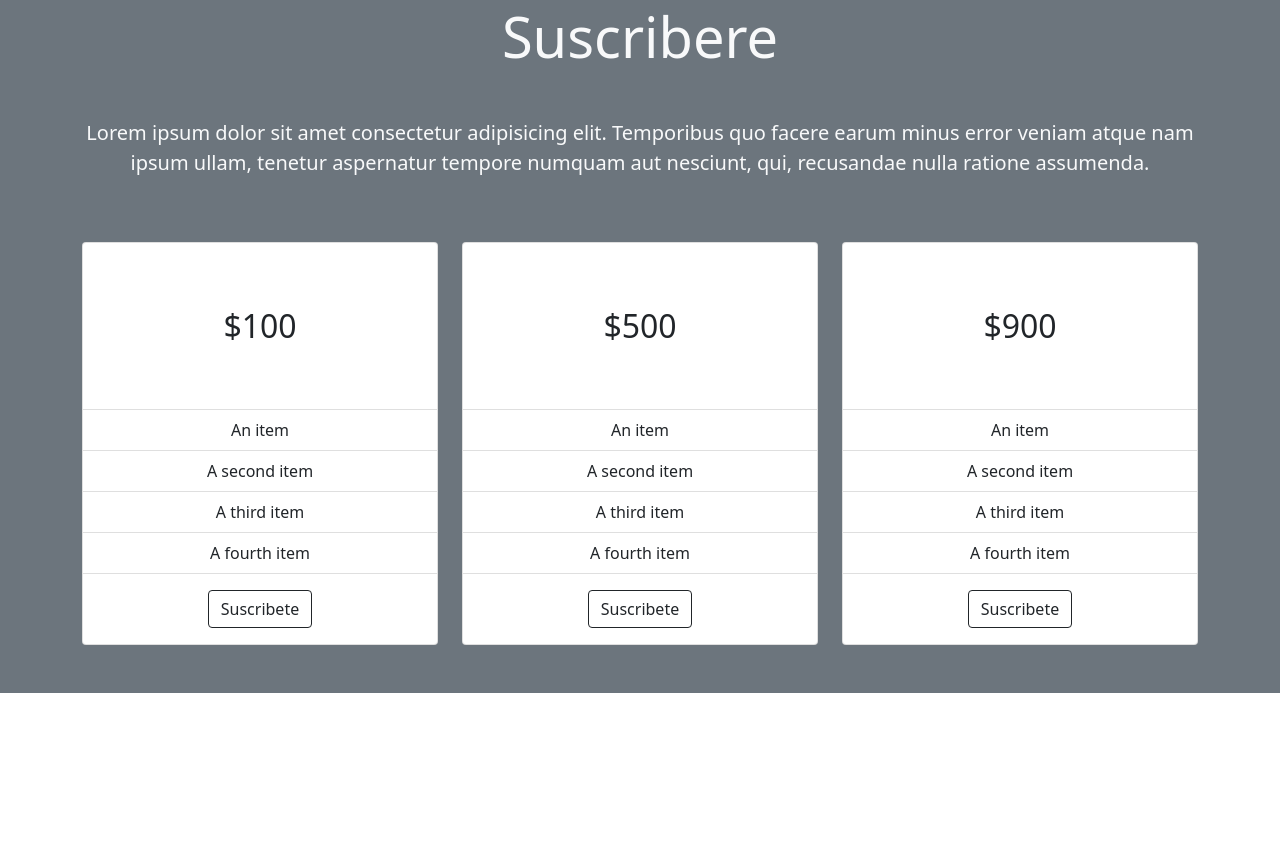
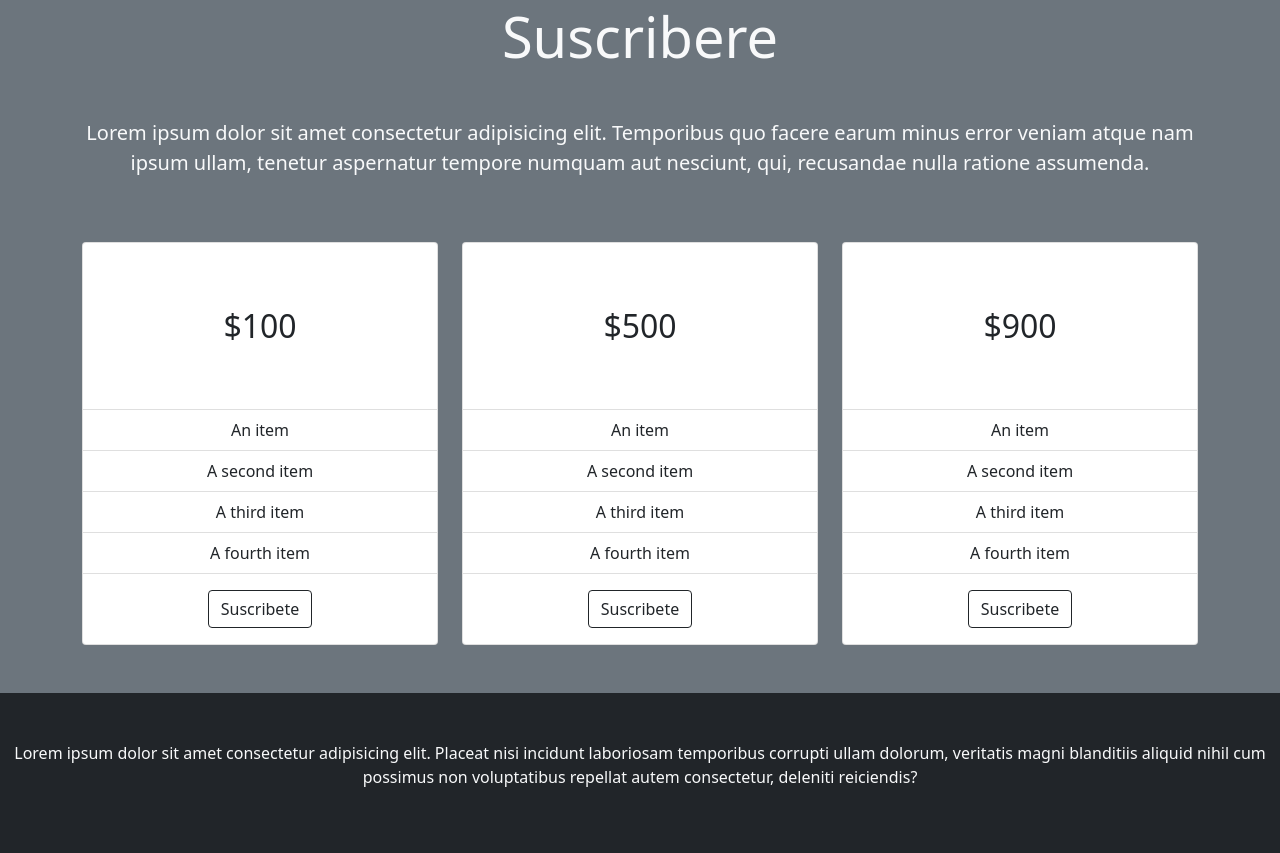
Before and after one commit to BrandonDevU95/Bootstrap5, a plain HTML site: page 04-scroll-web/index.html in a window 1280 px wide. Shown: the part 2496-3349 px from the top of the page. Before the commit the page ends 3189 px from the top, so only its background shows below. Drawn offline with nearby package versions, Linux system fonts and the light colour scheme.

Commit message:
69 - Footer

```diff
--- a/04-scroll-web/index.html
+++ b/04-scroll-web/index.html
@@ -367,6 +367,16 @@
 		</section>
 		<!-- Suscribete -->
 
+		<!-- Footer -->
+		<footer class="container-fluid bg-dark py-5 text-center text-light">
+			<p>
+				Lorem ipsum dolor sit amet consectetur adipisicing elit. Placeat nisi incidunt
+				laboriosam temporibus corrupti ullam dolorum, veritatis magni blanditiis aliquid nihil
+				cum possimus non voluptatibus repellat autem consectetur, deleniti reiciendis?
+			</p>
+		</footer>
+		<!-- Footer -->
+
 		<!-- Modal -->
 		<div
 			class="modal fade"
```
